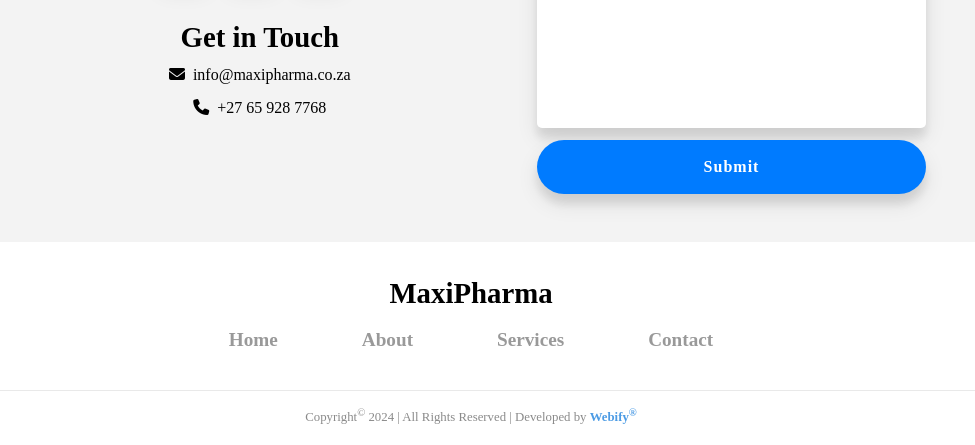
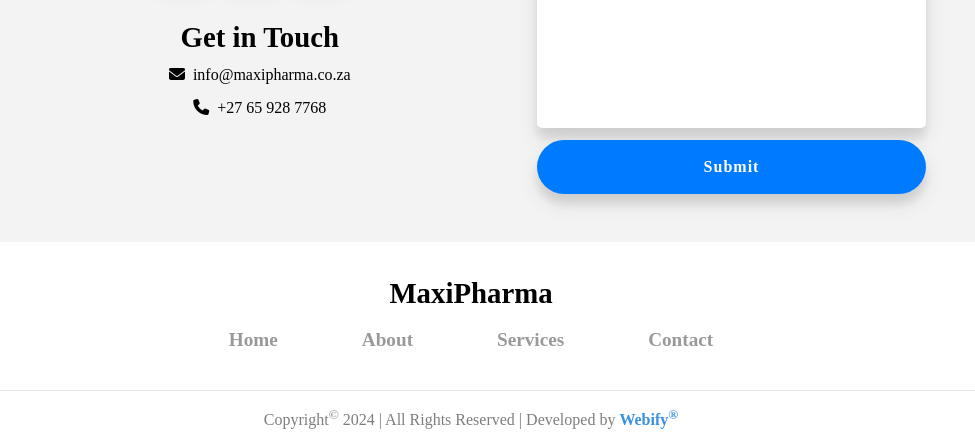
Before and after one commit to webify-io/maxipharma-v2, a plain HTML site: page index.html in a window 1280 px wide. Shown: the part 4024-4469 px from the top of the page, without its empty margins (169-1144 px from the left). Drawn offline with nearby package versions, Linux system fonts and the light colour scheme; a web font is replaced by a local one.

Commit message:
Update style.css

```diff
--- a/css/style.css
+++ b/css/style.css
@@ -548,8 +548,8 @@
 	text-align: center;
 	color: var(--fc-text-light);
 	/* color: #212121; */
-	font-size: 0.8rem;
-	opacity: 0.86;
+	font-size: 1rem;
+	opacity: 0.95;
 }
 
 .credit a {
```
